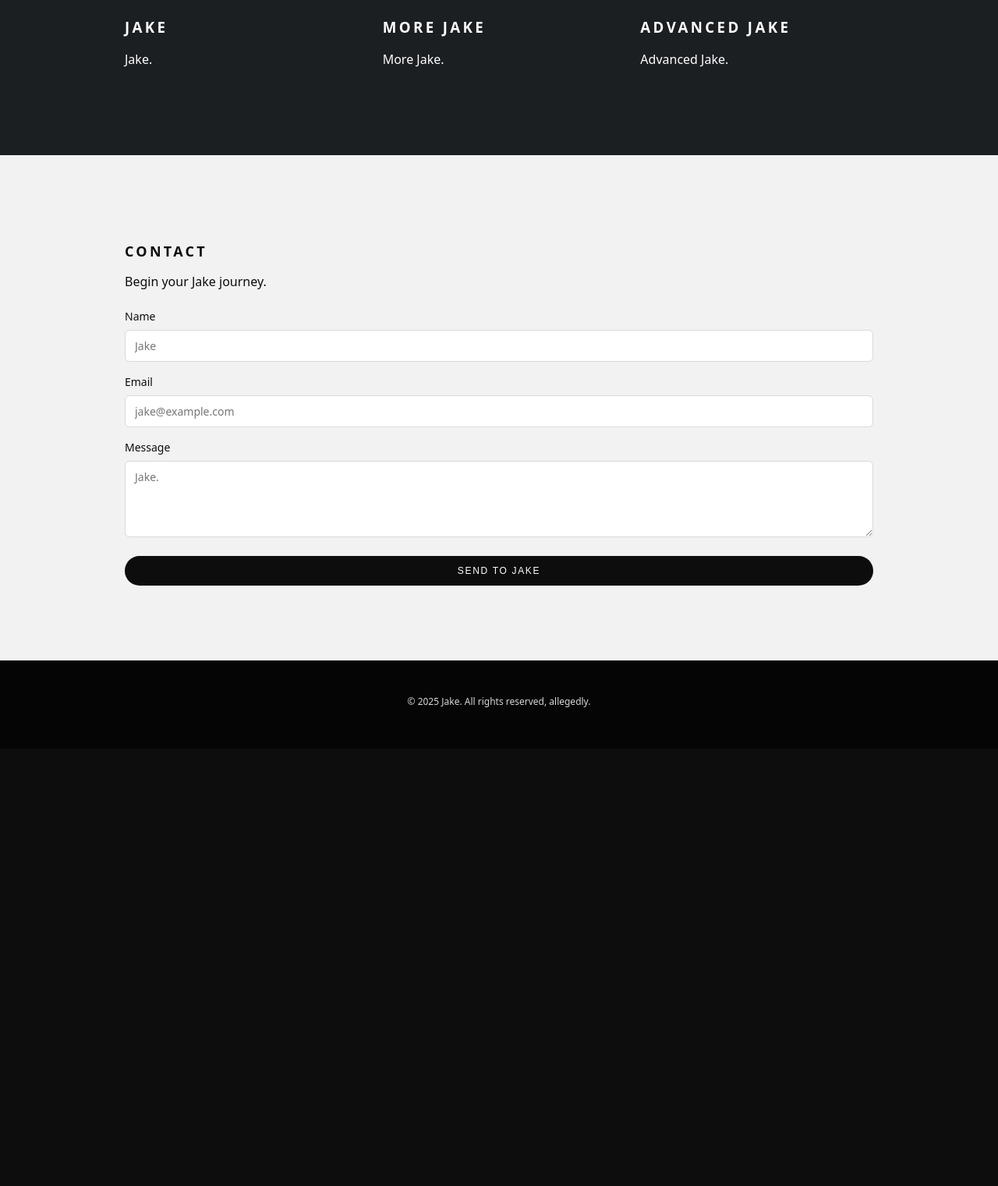
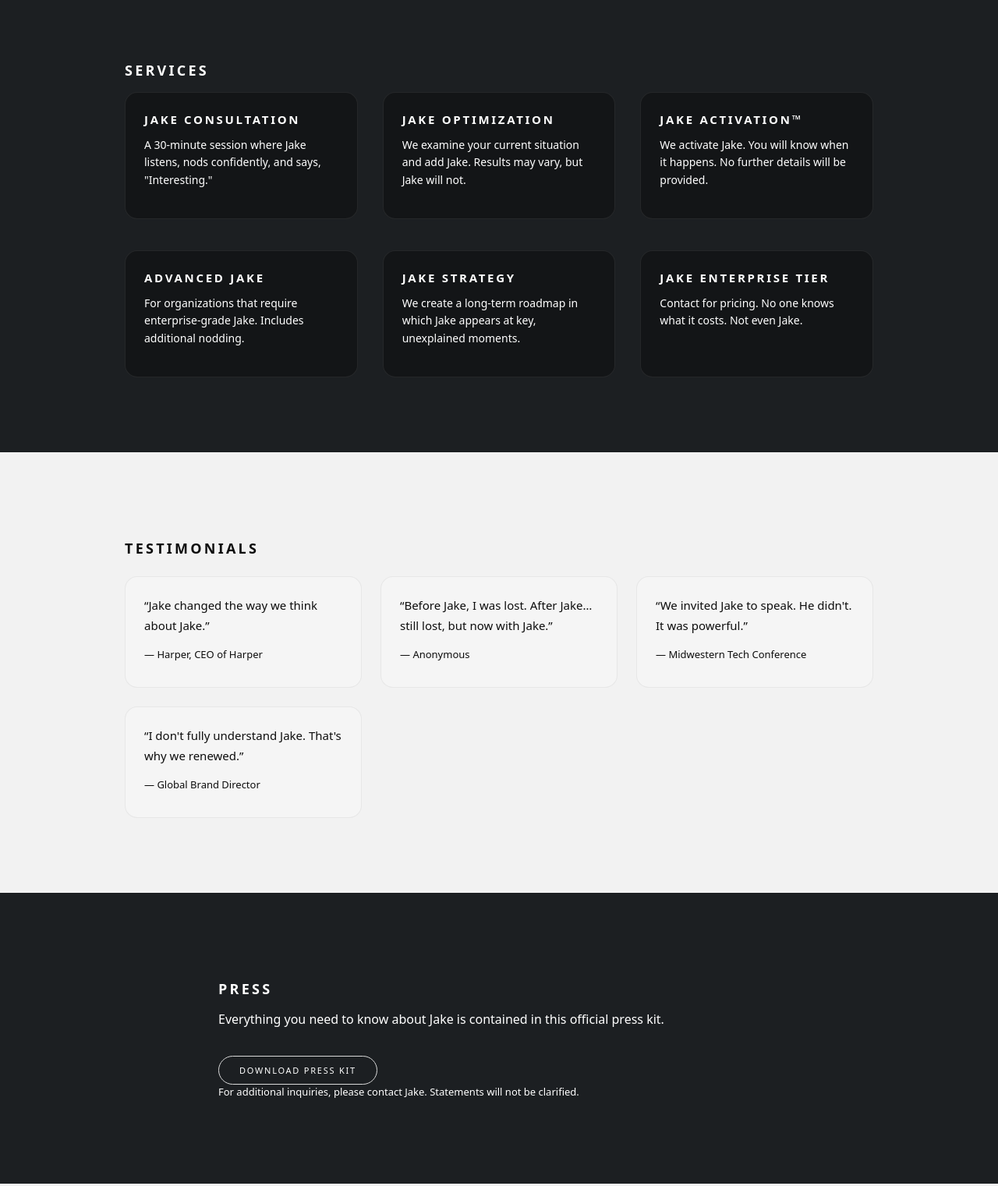
Before and after one commit to JakeRArent/jakeofficial, a plain HTML site: page index.html in a window 1280 px wide. Shown: the part 1178-2699 px from the top of the page at 78% size. Before the commit the page ends 2138 px from the top, so only its background shows below. Drawn offline with Linux system fonts and the light colour scheme.

Commit message:
Add files via upload

```diff
--- a/index.html
+++ b/index.html
@@ -10,14 +10,14 @@
   <meta property="og:title" content="JAKE." />
   <meta property="og:description" content="A brand without a product." />
   <meta property="og:type" content="website" />
-  <meta property="og:url" content="https://jakeofficial.com" />
-  <meta property="og:image" content="https://jakeofficial.com/jake-og-image.jpg" />
+  <meta property="og:url" content="https://jakeofficial.org" />
+  <meta property="og:image" content="https://jakeofficial.org/jake-og-image.jpg" />
 
   <!-- Twitter Card -->
   <meta name="twitter:card" content="summary_large_image" />
   <meta name="twitter:title" content="JAKE." />
   <meta name="twitter:description" content="A brand without a product." />
-  <meta name="twitter:image" content="https://jakeofficial.com/jake-og-image.jpg" />
+  <meta name="twitter:image" content="https://jakeofficial.org/jake-og-image.jpg" />
 
   <link rel="stylesheet" href="styles.css" />
 </head>
@@ -27,6 +27,8 @@
     <nav class="nav">
       <a href="#about">About</a>
       <a href="#services">Services</a>
+      <a href="#testimonials">Testimonials</a>
+      <a href="#press">Press</a>
       <a href="#contact">Contact</a>
       <a href="legal.html">Legal</a>
     </nav>
@@ -37,31 +39,83 @@
       <div class="hero-inner">
         <h1>JAKE.</h1>
         <p class="tagline">A brand without a product.</p>
-        <button class="hero-button">Enter Jake</button>
+        <button class="hero-button" id="enterJake">Enter Jake</button>
       </div>
     </section>
 
     <section id="about" class="section section-light">
-      <div class="section-inner">
+      <div class="section-inner narrow">
         <h2>About Jake</h2>
-        <p>Jake.</p>
+        <p>Jake isn&apos;t a product. Jake isn&apos;t a service. Jake is a presence.</p>
+        <p>Some call it branding. Some call it performance art. Some call it &quot;concerning.&quot; But to us, it&apos;s simply Jake.</p>
       </div>
     </section>
 
     <section id="services" class="section section-dark">
-      <div class="section-inner three-cols">
-        <div>
-          <h3>Jake</h3>
-          <p>Jake.</p>
+      <div class="section-inner">
+        <h2>Services</h2>
+        <div class="three-cols cards">
+          <article class="card">
+            <h3>Jake Consultation</h3>
+            <p>A 30-minute session where Jake listens, nods confidently, and says, &quot;Interesting.&quot;</p>
+          </article>
+          <article class="card">
+            <h3>Jake Optimization</h3>
+            <p>We examine your current situation and add Jake. Results may vary, but Jake will not.</p>
+          </article>
+          <article class="card">
+            <h3>Jake Activation™</h3>
+            <p>We activate Jake. You will know when it happens. No further details will be provided.</p>
+          </article>
         </div>
-        <div>
-          <h3>More Jake</h3>
-          <p>More Jake.</p>
+
+        <div class="three-cols cards mt-40">
+          <article class="card">
+            <h3>Advanced Jake</h3>
+            <p>For organizations that require enterprise-grade Jake. Includes additional nodding.</p>
+          </article>
+          <article class="card">
+            <h3>Jake Strategy</h3>
+            <p>We create a long-term roadmap in which Jake appears at key, unexplained moments.</p>
+          </article>
+          <article class="card">
+            <h3>Jake Enterprise Tier</h3>
+            <p>Contact for pricing. No one knows what it costs. Not even Jake.</p>
+          </article>
         </div>
-        <div>
-          <h3>Advanced Jake</h3>
-          <p>Advanced Jake.</p>
+      </div>
+    </section>
+
+    <section id="testimonials" class="section section-light">
+      <div class="section-inner">
+        <h2>Testimonials</h2>
+        <div class="testimonials">
+          <article class="testimonial">
+            <p class="quote">&ldquo;Jake changed the way we think about Jake.&rdquo;</p>
+            <p class="attribution">&mdash; Harper, CEO of Harper</p>
+          </article>
+          <article class="testimonial">
+            <p class="quote">&ldquo;Before Jake, I was lost. After Jake&hellip; still lost, but now with Jake.&rdquo;</p>
+            <p class="attribution">&mdash; Anonymous</p>
+          </article>
+          <article class="testimonial">
+            <p class="quote">&ldquo;We invited Jake to speak. He didn&apos;t. It was powerful.&rdquo;</p>
+            <p class="attribution">&mdash; Midwestern Tech Conference</p>
+          </article>
+          <article class="testimonial">
+            <p class="quote">&ldquo;I don&apos;t fully understand Jake. That&apos;s why we renewed.&rdquo;</p>
+            <p class="attribution">&mdash; Global Brand Director</p>
+          </article>
         </div>
+      </div>
+    </section>
+
+    <section id="press" class="section section-dark">
+      <div class="section-inner narrow">
+        <h2>Press</h2>
+        <p>Everything you need to know about Jake is contained in this official press kit.</p>
+        <a class="button-outline" href="press-kit.zip" download>Download Press Kit</a>
+        <p class="press-note">For additional inquiries, please contact Jake. Statements will not be clarified.</p>
       </div>
     </section>
 
@@ -80,7 +134,7 @@
           </label>
           <label>
             Message
-            <textarea name="message" rows="4" placeholder="Jake."></textarea>
+            <textarea name="message" rows="4" placeholder="Why Jake?"></textarea>
           </label>
           <button type="submit">Send to Jake</button>
         </form>
@@ -94,7 +148,7 @@
 
   <script>
     document.getElementById('year').textContent = new Date().getFullYear();
-    document.querySelector('.hero-button').addEventListener('click', () => {
+    document.getElementById('enterJake').addEventListener('click', () => {
       document.getElementById('about').scrollIntoView({ behavior: 'smooth' });
     });
   </script>
--- a/styles.css
+++ b/styles.css
@@ -1,10 +1,11 @@
-/* Jake Brand Styles */
+/* Jake Brand Styles - Phase 2 */
 :root {
   --jake-black: #0d0d0d;
   --jake-white: #ffffff;
   --jake-slate: #1c1f22;
   --jake-silver: #d9d9d9;
   --jake-cloud: #f2f2f2;
+  --jake-accent: #f5f5f5;
   --font-sans: system-ui, -apple-system, BlinkMacSystemFont, "Inter", "Helvetica Neue", Arial, sans-serif;
 }
 
@@ -120,6 +121,10 @@ body {
   margin: 0 auto;
 }
 
+.section-inner.narrow {
+  max-width: 720px;
+}
+
 .section h2,
 .section h3 {
   text-transform: uppercase;
@@ -136,10 +141,92 @@ body {
   color: inherit;
 }
 
+/* Grids & cards */
 .three-cols {
   display: grid;
   grid-template-columns: repeat(auto-fit, minmax(220px, 1fr));
   gap: 32px;
+}
+
+.cards .card {
+  padding: 24px;
+  border-radius: 16px;
+  border: 1px solid rgba(255, 255, 255, 0.08);
+  background: rgba(4, 4, 4, 0.35);
+}
+
+.section-light .cards .card {
+  background: var(--jake-accent);
+  border-color: rgba(0, 0, 0, 0.06);
+}
+
+.cards .card h3 {
+  margin-top: 0;
+  margin-bottom: 12px;
+  font-size: 15px;
+}
+
+.cards .card p {
+  font-size: 14px;
+  line-height: 1.6;
+}
+
+.mt-40 {
+  margin-top: 40px;
+}
+
+/* Testimonials */
+.testimonials {
+  display: grid;
+  grid-template-columns: repeat(auto-fit, minmax(260px, 1fr));
+  gap: 24px;
+  margin-top: 24px;
+}
+
+.testimonial {
+  padding: 24px 24px 20px;
+  border-radius: 16px;
+  background: var(--jake-accent);
+  border: 1px solid rgba(0, 0, 0, 0.06);
+}
+
+.quote {
+  font-size: 15px;
+  line-height: 1.7;
+}
+
+.attribution {
+  margin-top: 12px;
+  font-size: 13px;
+  color: #555;
+}
+
+/* Press */
+.button-outline {
+  display: inline-flex;
+  align-items: center;
+  justify-content: center;
+  padding: 10px 26px;
+  border-radius: 999px;
+  border: 1px solid var(--jake-silver);
+  color: var(--jake-white);
+  background: transparent;
+  text-decoration: none;
+  text-transform: uppercase;
+  letter-spacing: 0.16em;
+  font-size: 11px;
+  margin-top: 20px;
+}
+
+.button-outline:hover {
+  background: var(--jake-white);
+  color: var(--jake-black);
+}
+
+.press-note {
+  margin-top: 16px;
+  font-size: 13px;
+  color: var(--jake-silver);
 }
 
 /* Contact form */
@@ -194,3 +281,16 @@ body {
 .hero {
   padding-top: 64px;
 }
+
+/* Small screens */
+@media (max-width: 640px) {
+  .nav a {
+    margin-left: 14px;
+    font-size: 11px;
+    letter-spacing: 0.09em;
+  }
+
+  .section {
+    padding: 80px 6vw;
+  }
+}
```
Also changed, not shown: legal.html (+9 -5 lines), 1 other file.
